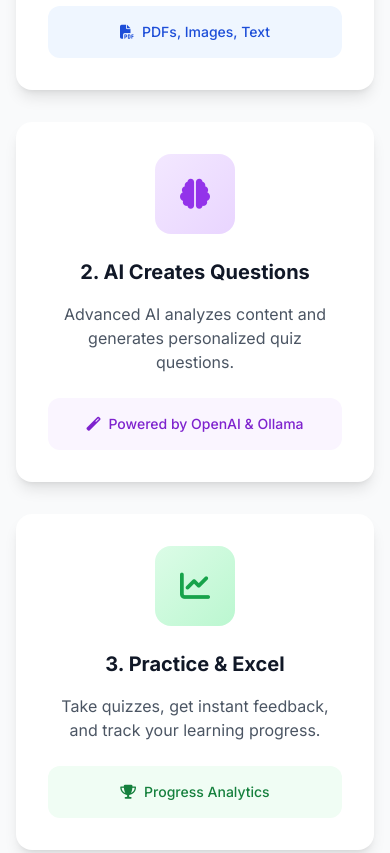
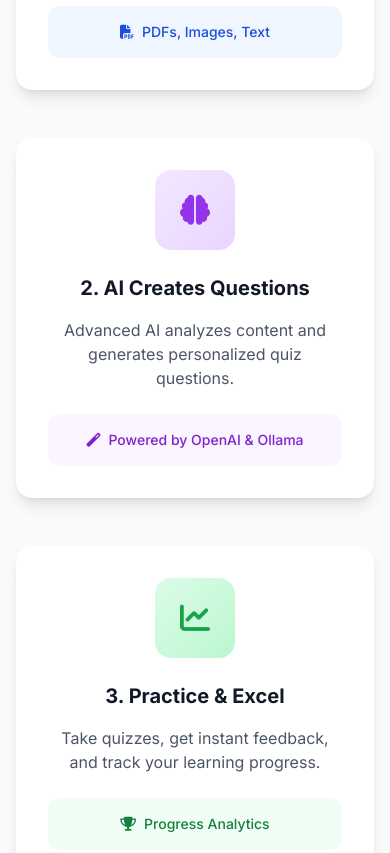
Before and after one commit to Koshai/studybuddyalt, a website built with Vite: page src/frontend/index.html in a window 390 px wide. Shown: the part 1400-2253 px from the top of the page. Built offline with nearby package versions, Linux system fonts and the light colour scheme; no server answers.

Commit message:
Made minor changes on dashboard to fix mobile display

```diff
--- a/src/frontend/index.html
+++ b/src/frontend/index.html
@@ -533,10 +533,10 @@
                 overflow-x: hidden;
             }
 
-            /* Fix main app container height on mobile */
+            /* Fix main app container height on mobile - use min-height instead of fixed height */
             #app {
                 min-height: 100vh;
-                height: 100vh;
+                height: auto;
             }
 
             /* Make sure text doesn't break layout */
@@ -560,6 +560,21 @@
             .flex-1 {
                 min-height: 0;
                 flex: 1 1 0%;
+            }
+
+            /* Dashboard mobile fixes */
+            .min-h-screen {
+                min-height: 100vh;
+                min-height: 100dvh; /* Dynamic viewport height for mobile */
+            }
+
+            /* Grid layout mobile fixes */
+            .grid {
+                display: block;
+            }
+
+            .grid > * {
+                margin-bottom: 1rem;
             }
         }
 
```
